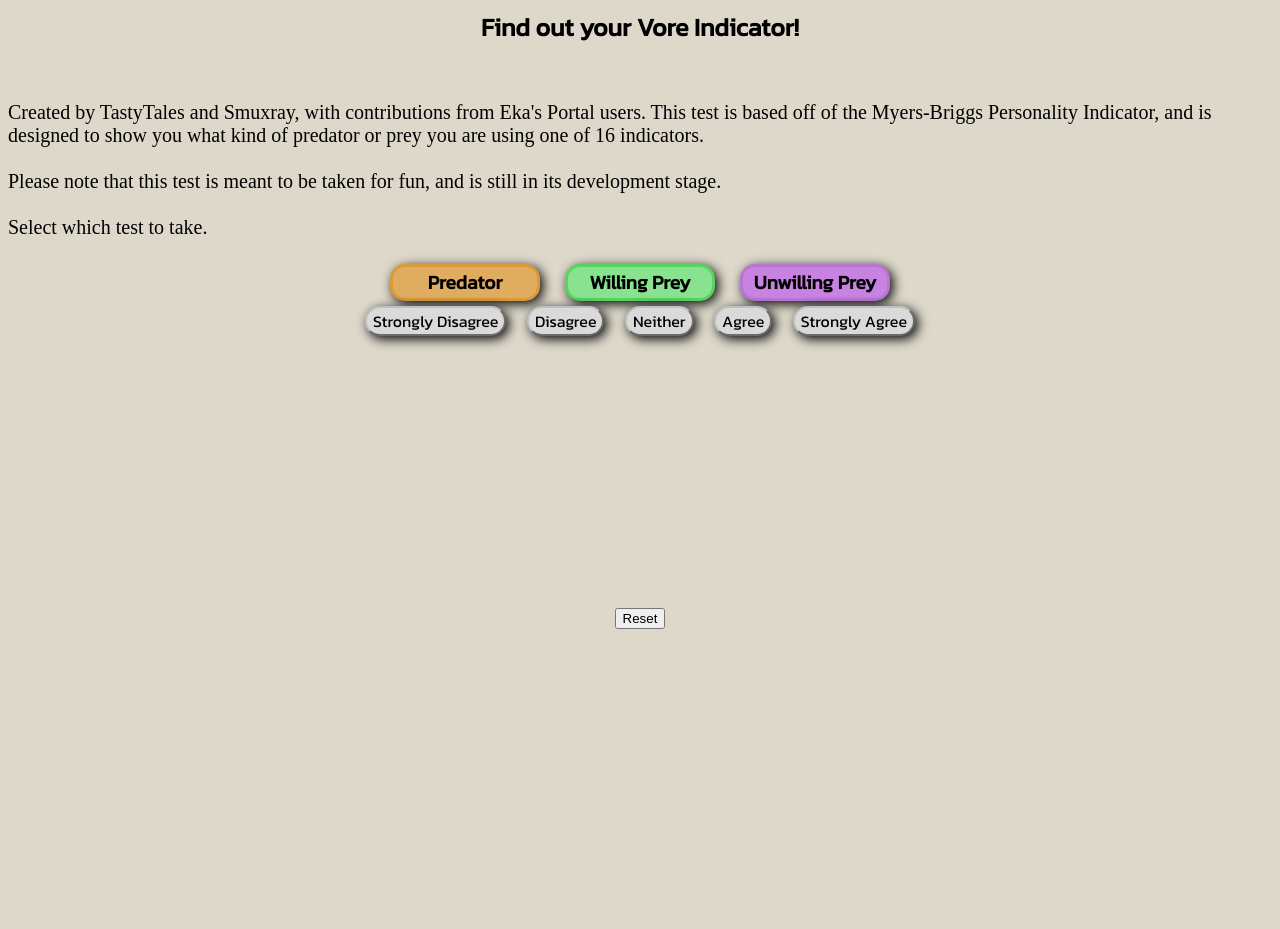
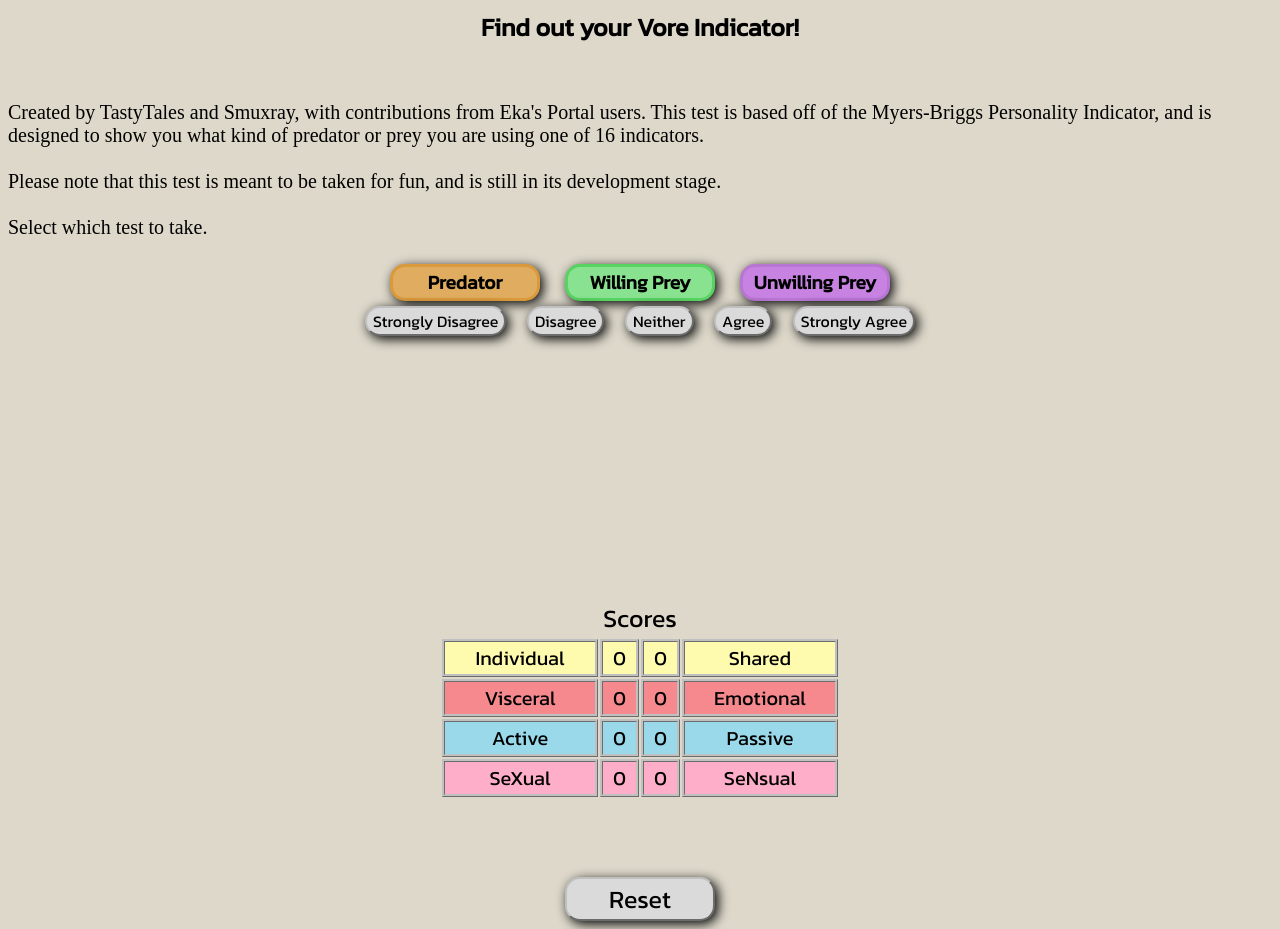
Before and after one commit to TastyTales/16TypesVoresonalityTest, a plain HTML site: page index.html in a window 1280 px wide. Shown: the part 102-1031 px from the top of the page. Before the commit the page ends 800 px from the top, so only its background shows below. Drawn offline with Linux system fonts and the light colour scheme; a script that the page names is missing.

Commit message:
Add scores table and CSS

```diff
--- a/index.html
+++ b/index.html
@@ -47,9 +47,36 @@
   <br />
   <p id='textarea3'></p>
   <p id="textarea4"></p>
+  <table>
+    <caption>Scores</caption>
+    <tr>
+      <td>Individual</td>
+      <td id="score-individual">0</td>
+      <td id="score-shared">0</td>
+      <td>Shared</td>
+    </tr>
+    <tr>
+      <td>Visceral</td>
+      <td id="score-visceral">0</td>
+      <td id="score-emotional">0</td>
+      <td>Emotional</td>
+    </tr>
+    <tr>
+      <td>Active</td>
+      <td id="score-active">0</td>
+      <td id="score-passive">0</td>
+      <td>Passive</td>
+    </tr>
+    <tr>
+      <td>SeXual</td>
+      <td id="score-sexual">0</td>
+      <td id="score-sensual">0</td>
+      <td>SeNsual</td>
+    </tr>
+  </table>
   <br />
   <br />
-  <button id="reset-button">Reset</button>
+  <button class="reset-button" id="reset-button">Reset</button>
 
   <script src="script.js"></script>
 </body>
--- a/styles/style.css
+++ b/styles/style.css
@@ -112,3 +112,66 @@ p {
     border-radius: 15px;
     box-shadow: 3px 3px 12px black;
 }
+
+table {
+    width: 400px;
+    margin: 2rem;
+    font-size: 20px;
+    font-family: "Kanit", sans-serif;
+}
+
+caption {
+    font-size: 25px;
+}
+
+td {
+    border: 3px solid silver;
+    border-style: ridge;
+}
+
+table tr:first-of-type {
+    background-color: #FFFBAE;
+}
+
+table tr:nth-of-type(2) {
+    background-color: #F5898E;
+}
+
+table tr:nth-of-type(3) {
+    background-color: #99D9EA;
+}
+
+table tr:last-of-type {
+    background-color: #FFAEC9;
+}
+
+tr {
+    text-align: center;
+}
+
+tr td:first-of-type {
+    width: 40%;
+}
+
+tr td:last-of-type {
+    width: 40%;
+}
+
+tr td:nth-of-type(2) {
+    width: 10%;
+}
+
+tr td:nth-of-type(3) {
+    width: 10%;
+}
+
+.reset-button {
+    width: 150px;
+    height: auto;
+    font-family: "Kanit", sans-serif;
+    font-size: 25px;
+    background-color: rgb(218, 218, 218);
+    border-color: silver;
+    border-radius: 15px;
+    box-shadow: 3px 3px 12px black;
+}
```
